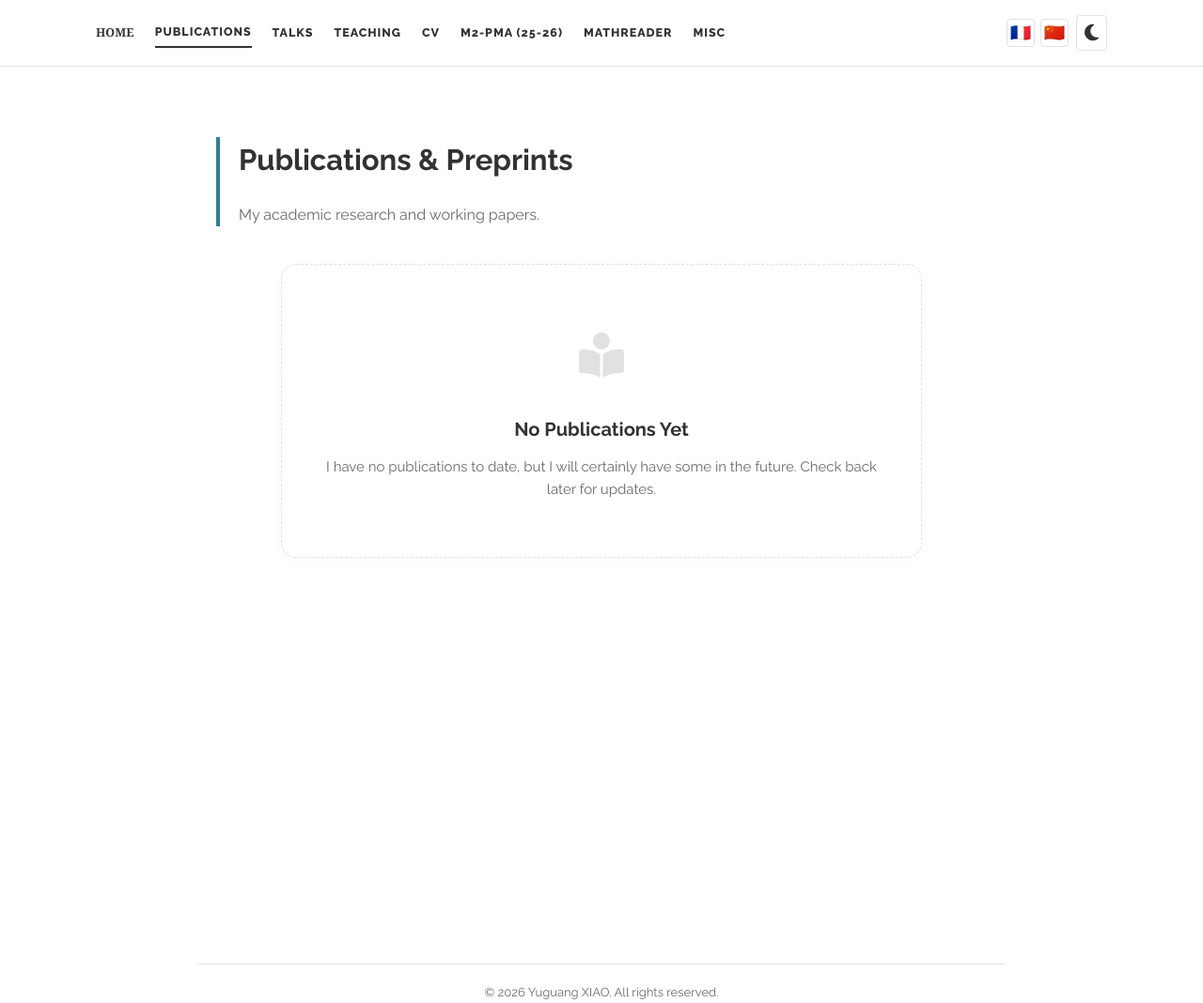
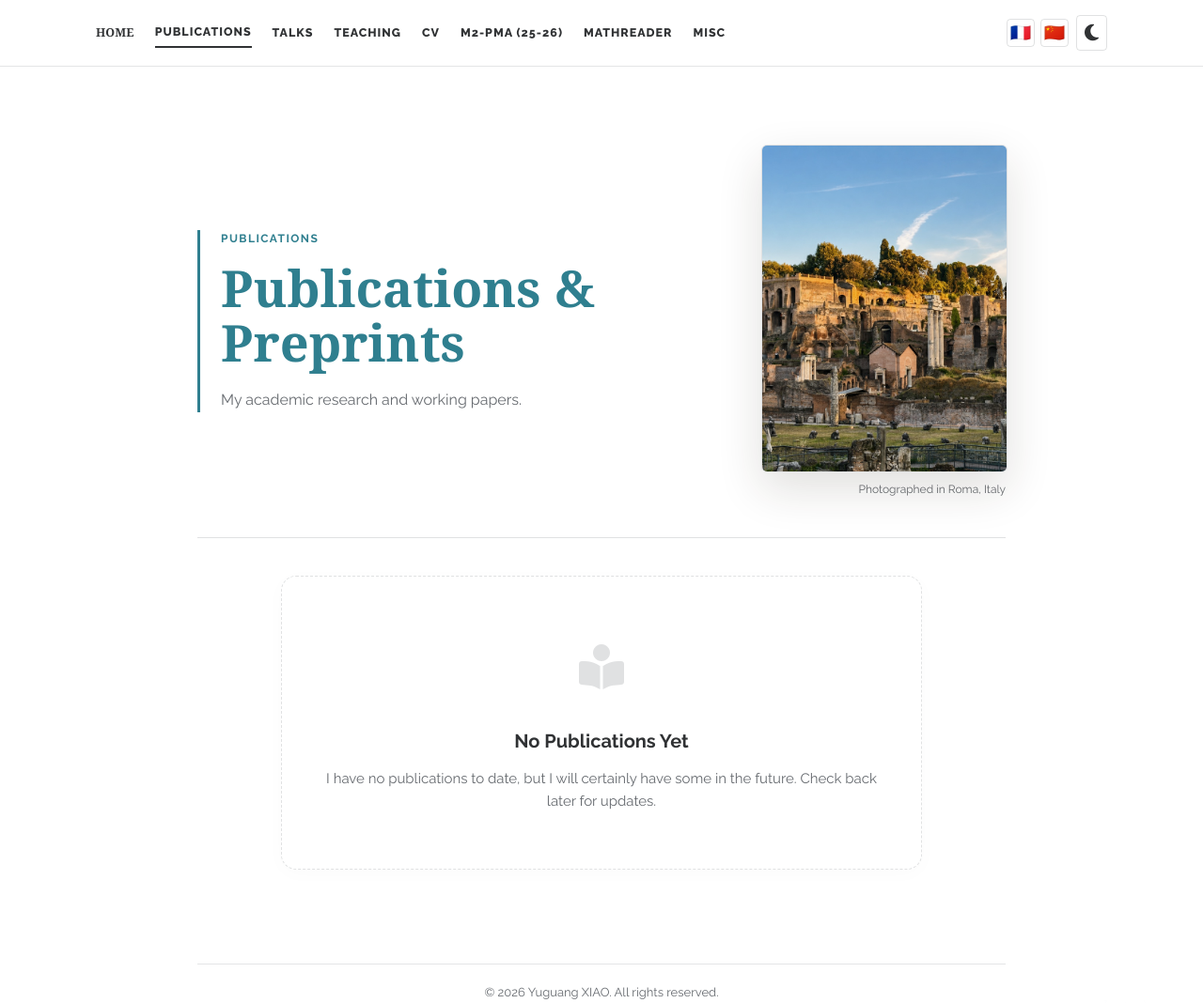
Before and after one commit to Lucien-XIAO/Lucien-XIAO.github.io, a Jekyll site: the page built from publications/index.html, in a window 1280 px wide and 1068 px high. Shown: the whole window at 94% size. Built offline with Jekyll 4.4.1, drawn with Linux system fonts in a browser that asks for light colours; nearby versions of some CDN libraries; a style sheet for code colours, icons or effects is not loaded.

Commit message:
Add Roma photo to publications page

```diff
--- a/_includes/head.html
+++ b/_includes/head.html
@@ -16,8 +16,8 @@
 <link rel="stylesheet" href="/assets/css/font_sans_serif.css">
 <link rel="stylesheet" href="/assets/css/style-no-dark-mode_old.css">
 <link rel="stylesheet" href="/assets/css/publications-no-dark-mode_old.css">
-<link rel="stylesheet" href="/assets/css/theme-claude.css?v=18">
-<script src="/assets/js/site-i18n.js?v=19" defer></script>
+<link rel="stylesheet" href="/assets/css/theme-claude.css?v=19">
+<script src="/assets/js/site-i18n.js?v=20" defer></script>
 <script>
   (function() {
     var theme = localStorage.getItem('theme');
--- a/assets/css/theme-claude.css
+++ b/assets/css/theme-claude.css
@@ -3342,13 +3342,15 @@ body.theme-claude .cv-section-title {
 
 /* --- Teaching page photo header --- */
 body.theme-claude .teaching-page,
-body.theme-claude .talks-page {
+body.theme-claude .talks-page,
+body.theme-claude .publications-page {
   margin: 34px auto 40px;
   max-width: 900px;
 }
 
 body.theme-claude .teaching-hero,
-body.theme-claude .talks-hero {
+body.theme-claude .talks-hero,
+body.theme-claude .publications-hero {
   align-items: center;
   border-bottom: 1px solid var(--claude-border);
   display: grid;
@@ -3359,7 +3361,8 @@ body.theme-claude .talks-hero {
 }
 
 body.theme-claude .teaching-hero-copy,
-body.theme-claude .talks-hero-copy {
+body.theme-claude .talks-hero-copy,
+body.theme-claude .publications-hero-copy {
   padding-left: 22px;
 }
 
@@ -3371,8 +3374,13 @@ body.theme-claude .talks-hero-copy {
   border-left: 3px solid #2563eb;
 }
 
+body.theme-claude .publications-hero-copy {
+  border-left: 3px solid var(--claude-accent);
+}
+
 body.theme-claude .teaching-kicker,
-body.theme-claude .talks-kicker {
+body.theme-claude .talks-kicker,
+body.theme-claude .publications-kicker {
   font-size: 12px;
   font-weight: 700;
   letter-spacing: 0.12em;
@@ -3388,8 +3396,13 @@ body.theme-claude .talks-kicker {
   color: #1d4ed8;
 }
 
+body.theme-claude .publications-kicker {
+  color: var(--claude-accent);
+}
+
 body.theme-claude .teaching-hero h1,
-body.theme-claude .talks-hero h1 {
+body.theme-claude .talks-hero h1,
+body.theme-claude .publications-hero h1 {
   color: var(--claude-primary);
   font-family: "Noto Serif SC", "Georgia", serif;
   font-size: clamp(38px, 5vw, 54px);
@@ -3399,7 +3412,8 @@ body.theme-claude .talks-hero h1 {
 }
 
 body.theme-claude .teaching-lede,
-body.theme-claude .talks-lede {
+body.theme-claude .talks-lede,
+body.theme-claude .publications-lede {
   color: var(--claude-secondary);
   font-size: 16px;
   line-height: 1.7;
@@ -3408,7 +3422,8 @@ body.theme-claude .talks-lede {
 }
 
 body.theme-claude .teaching-hero-photo,
-body.theme-claude .talks-hero-photo {
+body.theme-claude .talks-hero-photo,
+body.theme-claude .publications-hero-photo {
   justify-self: end;
   margin: 0;
   max-width: 260px;
@@ -3416,7 +3431,8 @@ body.theme-claude .talks-hero-photo {
 }
 
 body.theme-claude .teaching-hero-photo img,
-body.theme-claude .talks-hero-photo img {
+body.theme-claude .talks-hero-photo img,
+body.theme-claude .publications-hero-photo img {
   aspect-ratio: 3 / 4;
   border: 1px solid var(--claude-border);
   border-radius: 6px;
@@ -3428,8 +3444,13 @@ body.theme-claude .talks-hero-photo img {
   width: 100%;
 }
 
+body.theme-claude .publications-hero-photo img {
+  object-position: center 54%;
+}
+
 body.theme-claude .teaching-hero-photo figcaption,
-body.theme-claude .talks-hero-photo figcaption {
+body.theme-claude .talks-hero-photo figcaption,
+body.theme-claude .publications-hero-photo figcaption {
   color: var(--claude-secondary);
   font-size: 12px;
   line-height: 1.45;
@@ -3450,9 +3471,14 @@ body.theme-claude .talks-hero-photo figcaption {
     margin-top: 18px;
   }
 
+  body.theme-claude .publications-page {
+    margin-top: 18px;
+  }
+
   body.theme-claude .cv-hero,
   body.theme-claude .teaching-hero,
-  body.theme-claude .talks-hero {
+  body.theme-claude .talks-hero,
+  body.theme-claude .publications-hero {
     gap: 28px;
     grid-template-columns: 1fr;
     padding-bottom: 34px;
@@ -3460,20 +3486,23 @@ body.theme-claude .talks-hero-photo figcaption {
 
   body.theme-claude .cv-hero-copy,
   body.theme-claude .teaching-hero-copy,
-  body.theme-claude .talks-hero-copy {
+  body.theme-claude .talks-hero-copy,
+  body.theme-claude .publications-hero-copy {
     padding-left: 18px;
   }
 
   body.theme-claude .cv-hero-photo,
   body.theme-claude .teaching-hero-photo,
-  body.theme-claude .talks-hero-photo {
+  body.theme-claude .talks-hero-photo,
+  body.theme-claude .publications-hero-photo {
     justify-self: start;
     max-width: 260px;
   }
 
   body.theme-claude .cv-hero-photo figcaption,
   body.theme-claude .teaching-hero-photo figcaption,
-  body.theme-claude .talks-hero-photo figcaption {
+  body.theme-claude .talks-hero-photo figcaption,
+  body.theme-claude .publications-hero-photo figcaption {
     text-align: left;
   }
 
@@ -3489,13 +3518,15 @@ body.theme-claude .talks-hero-photo figcaption {
 @media (max-width: 420px) {
   body.theme-claude .cv-hero h1,
   body.theme-claude .teaching-hero h1,
-  body.theme-claude .talks-hero h1 {
+  body.theme-claude .talks-hero h1,
+  body.theme-claude .publications-hero h1 {
     font-size: 34px;
   }
 
   body.theme-claude .cv-hero-photo,
   body.theme-claude .teaching-hero-photo,
-  body.theme-claude .talks-hero-photo {
+  body.theme-claude .talks-hero-photo,
+  body.theme-claude .publications-hero-photo {
     max-width: 220px;
   }
 }
--- a/assets/js/site-i18n.js
+++ b/assets/js/site-i18n.js
@@ -395,6 +395,11 @@
       en: "My academic research and working papers.",
       fr: "Mes travaux de recherche et textes en préparation.",
       zh: "我的学术研究与工作论文。",
+    },
+    "Photographed in Roma, Italy": {
+      en: "Photographed in Roma, Italy",
+      fr: "Photographié à Rome, Italie",
+      zh: "拍摄于 Roma, Italy",
     },
     "No Publications Yet": {
       en: "No Publications Yet",
--- a/publications/index.html
+++ b/publications/index.html
@@ -5,11 +5,18 @@ layout: page
 author_profile: true
 ---
 
-<div style="max-width: 900px; margin: 40px auto; padding: 0 20px;">
-  <div class="pma-hero" style="border-left: 4px solid var(--claude-accent); padding-left: 20px; margin-bottom: 40px;">
-    <h1>Publications & Preprints</h1>
-    <p style="color: var(--claude-secondary); font-size: 16px;">My academic research and working papers.</p>
-  </div>
+<div class="publications-page">
+  <section class="publications-hero">
+    <div class="publications-hero-copy">
+      <p class="publications-kicker">Publications</p>
+      <h1>Publications & Preprints</h1>
+      <p class="publications-lede">My academic research and working papers.</p>
+    </div>
+    <figure class="publications-hero-photo">
+      <img src="{{ site.baseurl }}/assets/img/publications-roma.jpg?v=1" alt="Roman ruins in Roma, Italy" decoding="async" />
+      <figcaption>Photographed in Roma, Italy</figcaption>
+    </figure>
+  </section>
 
   <div class="empty-state-card">
     <div class="empty-state-icon">
```
Also changed, not shown: assets/img/publications-roma.jpg (added).
